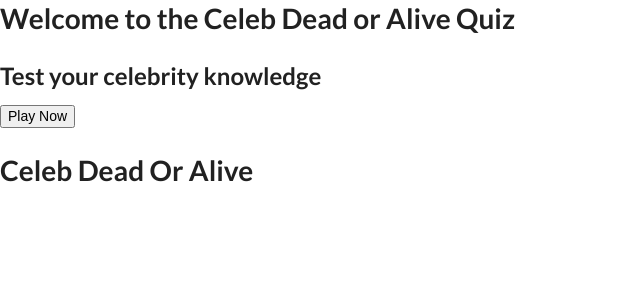
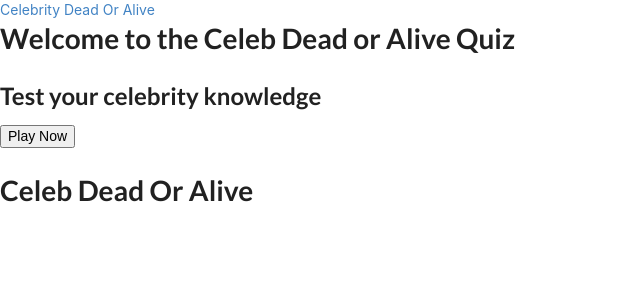
Before and after one commit to jazz-code/Front-End, a React (Create React App) app: page / in a window 1280 px wide. Shown: the top 300 px of the page, without its empty margins (0-640 px from the left). Built offline with nearby package versions, Linux system fonts and the light colour scheme.

Commit message:
Added NavLink to Celebrity Dead or Alive.

```diff
--- a/src/App.js
+++ b/src/App.js
@@ -1,7 +1,6 @@
 //
 import React from 'react'
 import {
-  BrowserRouter as Router,
   Route,
   Link,
   Redirect
@@ -9,16 +8,18 @@ import {
 
 import CelebDisplay from './components/CelebDisplay'
 import Welcome from './components/Welcome'
+import NavBar from './components/NavBar'
 
 function App() {
   return (
-    <Router>
+
       <div className="App">
+        <NavBar />
         <Route exact path="/" component={Welcome} />
-        <h1>Celeb Dead Or Alive</h1>
+          <h1>Celeb Dead Or Alive</h1>
         <Route exact path="/game" component={CelebDisplay} />
       </div>
-    </Router>
+
   )
 }
 
--- /dev/null
+++ b/src/components/NavBar.js
@@ -0,0 +1,10 @@
+import React from 'react';
+import { NavLink } from 'react-router-dom';
+
+export default function NavBar() {
+    return(
+        <div className='navBar'>
+            <NavLink to='/'>Celebrity Dead Or Alive</NavLink>
+        </div>
+    );
+}
--- a/src/index.js
+++ b/src/index.js
@@ -1,8 +1,15 @@
 import React from 'react'
 import ReactDOM from 'react-dom'
+import { BrowserRouter as Router } from 'react-router-dom'
+
 import 'semantic-ui-css/semantic.min.css'
 import './styling/main.scss'
 import './index.css'
 import App from './App'
 
-ReactDOM.render(<App />, document.getElementById('root'))
+ReactDOM.render(
+    <Router>
+        <App/>
+    </Router>,
+    document.getElementById('root')
+);
```
Also changed, not shown: 1 other file (tests, documents, lock files or other folders).
